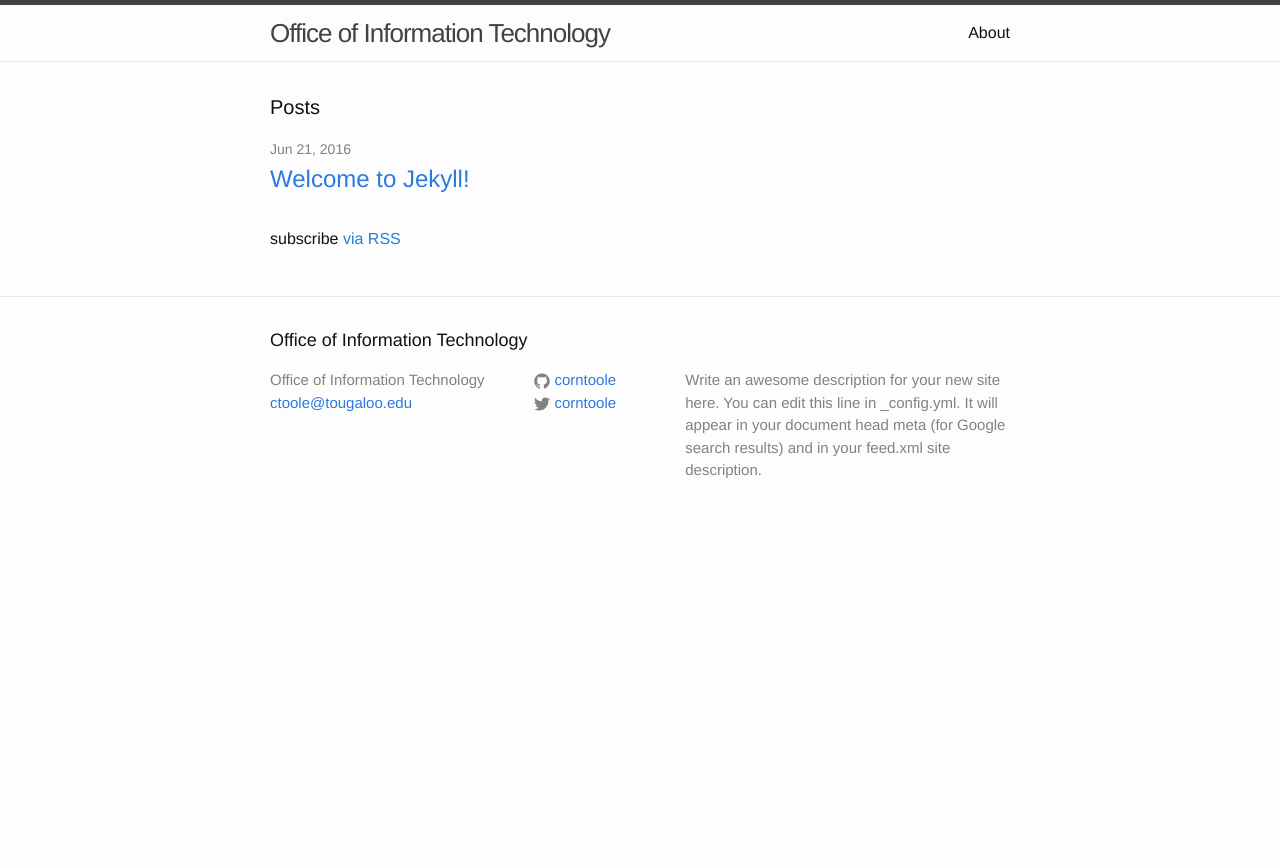
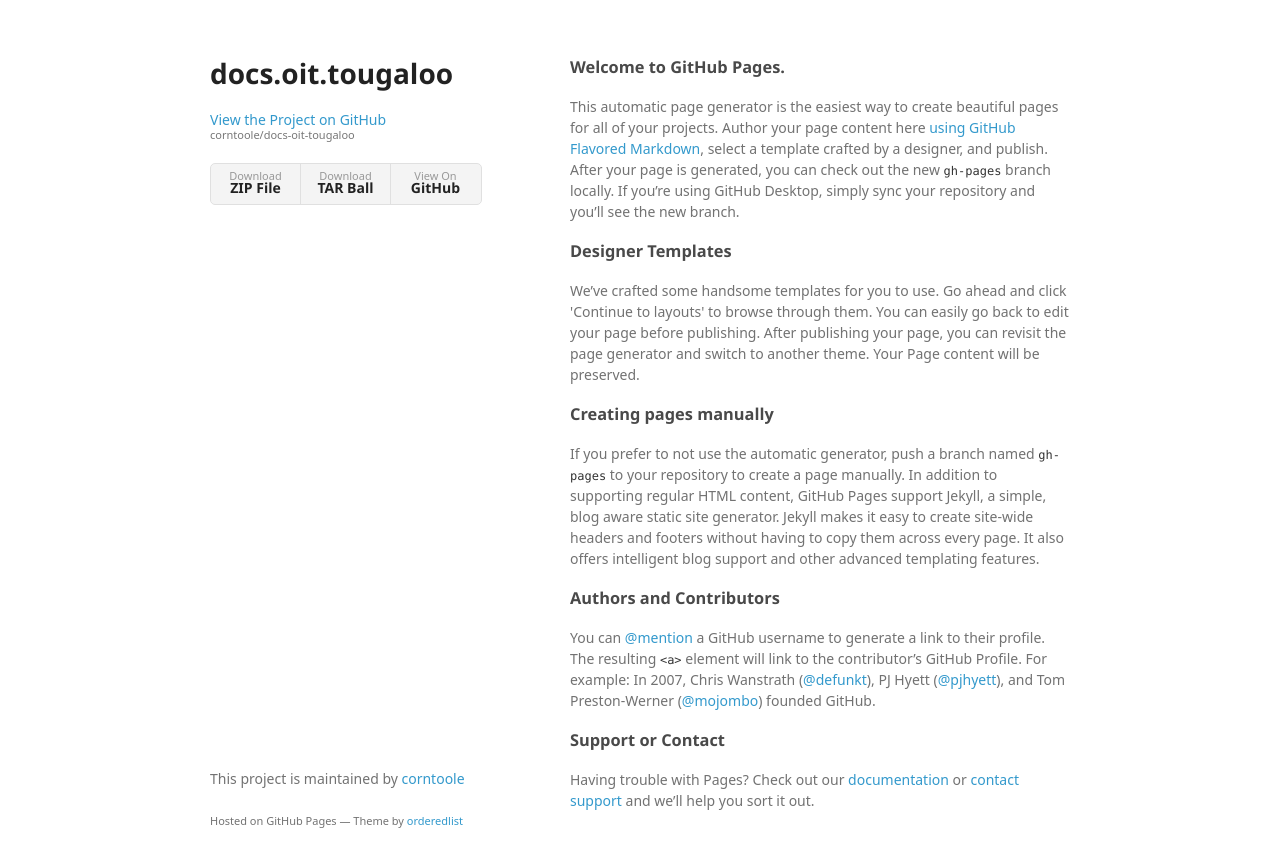
Before and after one commit to corntoole/docs-oit-tougaloo, a Jekyll site: the page index.html, which Jekyll copies as it is, in a window 1280 px wide. Shown: the top 867 px of the page. Built offline with Jekyll 4.4.1, drawn with Linux system fonts in a browser that asks for light colours; some web fonts are replaced.

Commit message:
Create gh-pages branch via GitHub

```diff
--- a/index.html
+++ b/index.html
@@ -1,23 +1,64 @@
----
-layout: default
----
+<!doctype html>
+<html>
+  <head>
+    <meta charset="utf-8">
+    <meta http-equiv="X-UA-Compatible" content="chrome=1">
+    <title>docs.oit.tougaloo by corntoole</title>
 
-<div class="home">
+    <link rel="stylesheet" href="stylesheets/styles.css">
+    <link rel="stylesheet" href="stylesheets/github-light.css">
+    <meta name="viewport" content="width=device-width">
+    <!--[if lt IE 9]>
+    <script src="//html5shiv.googlecode.com/svn/trunk/html5.js"></script>
+    <![endif]-->
+  </head>
+  <body>
+    <div class="wrapper">
+      <header>
+        <h1>docs.oit.tougaloo</h1>
+        <p></p>
 
-  <h1 class="page-heading">Posts</h1>
+        <p class="view"><a href="https://github.com/corntoole/docs-oit-tougaloo">View the Project on GitHub <small>corntoole/docs-oit-tougaloo</small></a></p>
 
-  <ul class="post-list">
-    {% for post in site.posts %}
-      <li>
-        <span class="post-meta">{{ post.date | date: "%b %-d, %Y" }}</span>
 
-        <h2>
-          <a class="post-link" href="{{ post.url | prepend: site.baseurl }}">{{ post.title }}</a>
-        </h2>
-      </li>
-    {% endfor %}
-  </ul>
+        <ul>
+          <li><a href="https://github.com/corntoole/docs-oit-tougaloo/zipball/master">Download <strong>ZIP File</strong></a></li>
+          <li><a href="https://github.com/corntoole/docs-oit-tougaloo/tarball/master">Download <strong>TAR Ball</strong></a></li>
+          <li><a href="https://github.com/corntoole/docs-oit-tougaloo">View On <strong>GitHub</strong></a></li>
+        </ul>
+      </header>
+      <section>
+        <h3>
+<a id="welcome-to-github-pages" class="anchor" href="#welcome-to-github-pages" aria-hidden="true"><span aria-hidden="true" class="octicon octicon-link"></span></a>Welcome to GitHub Pages.</h3>
 
-  <p class="rss-subscribe">subscribe <a href="{{ "/feed.xml" | prepend: site.baseurl }}">via RSS</a></p>
+<p>This automatic page generator is the easiest way to create beautiful pages for all of your projects. Author your page content here <a href="https://guides.github.com/features/mastering-markdown/">using GitHub Flavored Markdown</a>, select a template crafted by a designer, and publish. After your page is generated, you can check out the new <code>gh-pages</code> branch locally. If you’re using GitHub Desktop, simply sync your repository and you’ll see the new branch.</p>
 
-</div>
+<h3>
+<a id="designer-templates" class="anchor" href="#designer-templates" aria-hidden="true"><span aria-hidden="true" class="octicon octicon-link"></span></a>Designer Templates</h3>
+
+<p>We’ve crafted some handsome templates for you to use. Go ahead and click 'Continue to layouts' to browse through them. You can easily go back to edit your page before publishing. After publishing your page, you can revisit the page generator and switch to another theme. Your Page content will be preserved.</p>
+
+<h3>
+<a id="creating-pages-manually" class="anchor" href="#creating-pages-manually" aria-hidden="true"><span aria-hidden="true" class="octicon octicon-link"></span></a>Creating pages manually</h3>
+
+<p>If you prefer to not use the automatic generator, push a branch named <code>gh-pages</code> to your repository to create a page manually. In addition to supporting regular HTML content, GitHub Pages support Jekyll, a simple, blog aware static site generator. Jekyll makes it easy to create site-wide headers and footers without having to copy them across every page. It also offers intelligent blog support and other advanced templating features.</p>
+
+<h3>
+<a id="authors-and-contributors" class="anchor" href="#authors-and-contributors" aria-hidden="true"><span aria-hidden="true" class="octicon octicon-link"></span></a>Authors and Contributors</h3>
+
+<p>You can <a href="https://help.github.com/articles/basic-writing-and-formatting-syntax/#mentioning-users-and-teams" class="user-mention">@mention</a> a GitHub username to generate a link to their profile. The resulting <code>&lt;a&gt;</code> element will link to the contributor’s GitHub Profile. For example: In 2007, Chris Wanstrath (<a href="https://github.com/defunkt" class="user-mention">@defunkt</a>), PJ Hyett (<a href="https://github.com/pjhyett" class="user-mention">@pjhyett</a>), and Tom Preston-Werner (<a href="https://github.com/mojombo" class="user-mention">@mojombo</a>) founded GitHub.</p>
+
+<h3>
+<a id="support-or-contact" class="anchor" href="#support-or-contact" aria-hidden="true"><span aria-hidden="true" class="octicon octicon-link"></span></a>Support or Contact</h3>
+
+<p>Having trouble with Pages? Check out our <a href="https://help.github.com/pages">documentation</a> or <a href="https://github.com/contact">contact support</a> and we’ll help you sort it out.</p>
+      </section>
+      <footer>
+        <p>This project is maintained by <a href="https://github.com/corntoole">corntoole</a></p>
+        <p><small>Hosted on GitHub Pages &mdash; Theme by <a href="https://github.com/orderedlist">orderedlist</a></small></p>
+      </footer>
+    </div>
+    <script src="javascripts/scale.fix.js"></script>
+
+  </body>
+</html>
--- /dev/null
+++ b/javascripts/scale.fix.js
@@ -0,0 +1,17 @@
+var metas = document.getElementsByTagName('meta');
+var i;
+if (navigator.userAgent.match(/iPhone/i)) {
+  for (i=0; i<metas.length; i++) {
+    if (metas[i].name == "viewport") {
+      metas[i].content = "width=device-width, minimum-scale=1.0, maximum-scale=1.0";
+    }
+  }
+  document.addEventListener("gesturestart", gestureStart, false);
+}
+function gestureStart() {
+  for (i=0; i<metas.length; i++) {
+    if (metas[i].name == "viewport") {
+      metas[i].content = "width=device-width, minimum-scale=0.25, maximum-scale=1.6";
+    }
+  }
+}
--- /dev/null
+++ b/stylesheets/github-light.css
@@ -0,0 +1,123 @@
+/*
+The MIT License (MIT)
+
+Copyright (c) 2016 GitHub, Inc.
+
+Permission is hereby granted, free of charge, to any person obtaining a copy
+of this software and associated documentation files (the "Software"), to deal
+in the Software without restriction, including without limitation the rights
+to use, copy, modify, merge, publish, distribute, sublicense, and/or sell
+copies of the Software, and to permit persons to whom the Software is
+furnished to do so, subject to the following conditions:
+
+The above copyright notice and this permission notice shall be included in all
+copies or substantial portions of the Software.
+
+THE SOFTWARE IS PROVIDED "AS IS", WITHOUT WARRANTY OF ANY KIND, EXPRESS OR
+IMPLIED, INCLUDING BUT NOT LIMITED TO THE WARRANTIES OF MERCHANTABILITY,
+FITNESS FOR A PARTICULAR PURPOSE AND NONINFRINGEMENT. IN NO EVENT SHALL THE
+AUTHORS OR COPYRIGHT HOLDERS BE LIABLE FOR ANY CLAIM, DAMAGES OR OTHER
+LIABILITY, WHETHER IN AN ACTION OF CONTRACT, TORT OR OTHERWISE, ARISING FROM,
+OUT OF OR IN CONNECTION WITH THE SOFTWARE OR THE USE OR OTHER DEALINGS IN THE
+SOFTWARE.
+
+*/
+
+.pl-c /* comment */ {
+  color: #969896;
+}
+
+.pl-c1 /* constant, variable.other.constant, support, meta.property-name, support.constant, support.variable, meta.module-reference, markup.raw, meta.diff.header */,
+.pl-s .pl-v /* string variable */ {
+  color: #0086b3;
+}
+
+.pl-e /* entity */,
+.pl-en /* entity.name */ {
+  color: #795da3;
+}
+
+.pl-smi /* variable.parameter.function, storage.modifier.package, storage.modifier.import, storage.type.java, variable.other */,
+.pl-s .pl-s1 /* string source */ {
+  color: #333;
+}
+
+.pl-ent /* entity.name.tag */ {
+  color: #63a35c;
+}
+
+.pl-k /* keyword, storage, storage.type */ {
+  color: #a71d5d;
+}
+
+.pl-s /* string */,
+.pl-pds /* punctuation.definition.string, string.regexp.character-class */,
+.pl-s .pl-pse .pl-s1 /* string punctuation.section.embedded source */,
+.pl-sr /* string.regexp */,
+.pl-sr .pl-cce /* string.regexp constant.character.escape */,
+.pl-sr .pl-sre /* string.regexp source.ruby.embedded */,
+.pl-sr .pl-sra /* string.regexp string.regexp.arbitrary-repitition */ {
+  color: #183691;
+}
+
+.pl-v /* variable */ {
+  color: #ed6a43;
+}
+
+.pl-id /* invalid.deprecated */ {
+  color: #b52a1d;
+}
+
+.pl-ii /* invalid.illegal */ {
+  color: #f8f8f8;
+  background-color: #b52a1d;
+}
+
+.pl-sr .pl-cce /* string.regexp constant.character.escape */ {
+  font-weight: bold;
+  color: #63a35c;
+}
+
+.pl-ml /* markup.list */ {
+  color: #693a17;
+}
+
+.pl-mh /* markup.heading */,
+.pl-mh .pl-en /* markup.heading entity.name */,
+.pl-ms /* meta.separator */ {
+  font-weight: bold;
+  color: #1d3e81;
+}
+
+.pl-mq /* markup.quote */ {
+  color: #008080;
+}
+
+.pl-mi /* markup.italic */ {
+  font-style: italic;
+  color: #333;
+}
+
+.pl-mb /* markup.bold */ {
+  font-weight: bold;
+  color: #333;
+}
+
+.pl-md /* markup.deleted, meta.diff.header.from-file */ {
+  color: #bd2c00;
+  background-color: #ffecec;
+}
+
+.pl-mi1 /* markup.inserted, meta.diff.header.to-file */ {
+  color: #55a532;
+  background-color: #eaffea;
+}
+
+.pl-mdr /* meta.diff.range */ {
+  font-weight: bold;
+  color: #795da3;
+}
+
+.pl-mo /* meta.output */ {
+  color: #1d3e81;
+}
--- /dev/null
+++ b/stylesheets/styles.css
@@ -0,0 +1,324 @@
+@font-face {
+  font-family: 'Noto Sans';
+  font-weight: 400;
+  font-style: normal;
+  src: url('../fonts/Noto-Sans-regular/Noto-Sans-regular.eot');
+  src: url('../fonts/Noto-Sans-regular/Noto-Sans-regular.eot?#iefix') format('embedded-opentype'),
+       local('Noto Sans'),
+       local('Noto-Sans-regular'),
+       url('../fonts/Noto-Sans-regular/Noto-Sans-regular.woff2') format('woff2'),
+       url('../fonts/Noto-Sans-regular/Noto-Sans-regular.woff') format('woff'),
+       url('../fonts/Noto-Sans-regular/Noto-Sans-regular.ttf') format('truetype'),
+       url('../fonts/Noto-Sans-regular/Noto-Sans-regular.svg#NotoSans') format('svg');
+}
+
+@font-face {
+  font-family: 'Noto Sans';
+  font-weight: 700;
+  font-style: normal;
+  src: url('../fonts/Noto-Sans-700/Noto-Sans-700.eot');
+  src: url('../fonts/Noto-Sans-700/Noto-Sans-700.eot?#iefix') format('embedded-opentype'),
+       local('Noto Sans Bold'),
+       local('Noto-Sans-700'),
+       url('../fonts/Noto-Sans-700/Noto-Sans-700.woff2') format('woff2'),
+       url('../fonts/Noto-Sans-700/Noto-Sans-700.woff') format('woff'),
+       url('../fonts/Noto-Sans-700/Noto-Sans-700.ttf') format('truetype'),
+       url('../fonts/Noto-Sans-700/Noto-Sans-700.svg#NotoSans') format('svg');
+}
+
+@font-face {
+  font-family: 'Noto Sans';
+  font-weight: 400;
+  font-style: italic;
+  src: url('../fonts/Noto-Sans-italic/Noto-Sans-italic.eot');
+  src: url('../fonts/Noto-Sans-italic/Noto-Sans-italic.eot?#iefix') format('embedded-opentype'),
+       local('Noto Sans Italic'),
+       local('Noto-Sans-italic'),
+       url('../fonts/Noto-Sans-italic/Noto-Sans-italic.woff2') format('woff2'),
+       url('../fonts/Noto-Sans-italic/Noto-Sans-italic.woff') format('woff'),
+       url('../fonts/Noto-Sans-italic/Noto-Sans-italic.ttf') format('truetype'),
+       url('../fonts/Noto-Sans-italic/Noto-Sans-italic.svg#NotoSans') format('svg');
+}
+
+@font-face {
+  font-family: 'Noto Sans';
+  font-weight: 700;
+  font-style: italic;
+  src: url('../fonts/Noto-Sans-700italic/Noto-Sans-700italic.eot');
+  src: url('../fonts/Noto-Sans-700italic/Noto-Sans-700italic.eot?#iefix') format('embedded-opentype'),
+       local('Noto Sans Bold Italic'),
+       local('Noto-Sans-700italic'),
+       url('../fonts/Noto-Sans-700italic/Noto-Sans-700italic.woff2') format('woff2'),
+       url('../fonts/Noto-Sans-700italic/Noto-Sans-700italic.woff') format('woff'),
+       url('../fonts/Noto-Sans-700italic/Noto-Sans-700italic.ttf') format('truetype'),
+       url('../fonts/Noto-Sans-700italic/Noto-Sans-700italic.svg#NotoSans') format('svg');
+}
+
+body {
+  background-color: #fff;
+  padding:50px;
+  font: 14px/1.5 "Noto Sans", "Helvetica Neue", Helvetica, Arial, sans-serif;
+  color:#727272;
+  font-weight:400;
+}
+
+h1, h2, h3, h4, h5, h6 {
+  color:#222;
+  margin:0 0 20px;
+}
+
+p, ul, ol, table, pre, dl {
+  margin:0 0 20px;
+}
+
+h1, h2, h3 {
+  line-height:1.1;
+}
+
+h1 {
+  font-size:28px;
+}
+
+h2 {
+  color:#393939;
+}
+
+h3, h4, h5, h6 {
+  color:#494949;
+}
+
+a {
+  color:#39c;
+  text-decoration:none;
+}
+
+a:hover {
+  color:#069;
+}
+
+a small {
+  font-size:11px;
+  color:#777;
+  margin-top:-0.3em;
+  display:block;
+}
+
+a:hover small {
+  color:#777;
+}
+
+.wrapper {
+  width:860px;
+  margin:0 auto;
+}
+
+blockquote {
+  border-left:1px solid #e5e5e5;
+  margin:0;
+  padding:0 0 0 20px;
+  font-style:italic;
+}
+
+code, pre {
+  font-family:Monaco, Bitstream Vera Sans Mono, Lucida Console, Terminal, Consolas, Liberation Mono, DejaVu Sans Mono, Courier New, monospace;
+  color:#333;
+  font-size:12px;
+}
+
+pre {
+  padding:8px 15px;
+  background: #f8f8f8;
+  border-radius:5px;
+  border:1px solid #e5e5e5;
+  overflow-x: auto;
+}
+
+table {
+  width:100%;
+  border-collapse:collapse;
+}
+
+th, td {
+  text-align:left;
+  padding:5px 10px;
+  border-bottom:1px solid #e5e5e5;
+}
+
+dt {
+  color:#444;
+  font-weight:700;
+}
+
+th {
+  color:#444;
+}
+
+img {
+  max-width:100%;
+}
+
+header {
+  width:270px;
+  float:left;
+  position:fixed;
+  -webkit-font-smoothing:subpixel-antialiased;
+}
+
+header ul {
+  list-style:none;
+  height:40px;
+  padding:0;
+  background: #f4f4f4;
+  border-radius:5px;
+  border:1px solid #e0e0e0;
+  width:270px;
+}
+
+header li {
+  width:89px;
+  float:left;
+  border-right:1px solid #e0e0e0;
+  height:40px;
+}
+
+header li:first-child a {
+  border-radius:5px 0 0 5px;
+}
+
+header li:last-child a {
+  border-radius:0 5px 5px 0;
+}
+
+header ul a {
+  line-height:1;
+  font-size:11px;
+  color:#999;
+  display:block;
+  text-align:center;
+  padding-top:6px;
+  height:34px;
+}
+
+header ul a:hover {
+  color:#999;
+}
+
+header ul a:active {
+  background-color:#f0f0f0;
+}
+
+strong {
+  color:#222;
+  font-weight:700;
+}
+
+header ul li + li + li {
+  border-right:none;
+  width:89px;
+}
+
+header ul a strong {
+  font-size:14px;
+  display:block;
+  color:#222;
+}
+
+section {
+  width:500px;
+  float:right;
+  padding-bottom:50px;
+}
+
+small {
+  font-size:11px;
+}
+
+hr {
+  border:0;
+  background:#e5e5e5;
+  height:1px;
+  margin:0 0 20px;
+}
+
+footer {
+  width:270px;
+  float:left;
+  position:fixed;
+  bottom:50px;
+  -webkit-font-smoothing:subpixel-antialiased;
+}
+
+@media print, screen and (max-width: 960px) {
+
+  div.wrapper {
+    width:auto;
+    margin:0;
+  }
+
+  header, section, footer {
+    float:none;
+    position:static;
+    width:auto;
+  }
+
+  header {
+    padding-right:320px;
+  }
+
+  section {
+    border:1px solid #e5e5e5;
+    border-width:1px 0;
+    padding:20px 0;
+    margin:0 0 20px;
+  }
+
+  header a small {
+    display:inline;
+  }
+
+  header ul {
+    position:absolute;
+    right:50px;
+    top:52px;
+  }
+}
+
+@media print, screen and (max-width: 720px) {
+  body {
+    word-wrap:break-word;
+  }
+
+  header {
+    padding:0;
+  }
+
+  header ul, header p.view {
+    position:static;
+  }
+
+  pre, code {
+    word-wrap:normal;
+  }
+}
+
+@media print, screen and (max-width: 480px) {
+  body {
+    padding:15px;
+  }
+
+  header ul {
+    width:99%;
+  }
+
+  header li, header ul li + li + li {
+    width:33%;
+  }
+}
+
+@media print {
+  body {
+    padding:0.4in;
+    font-size:12pt;
+    color:#444;
+  }
+}
```
Also changed, not shown: params.json (added, +6 -0 lines).
